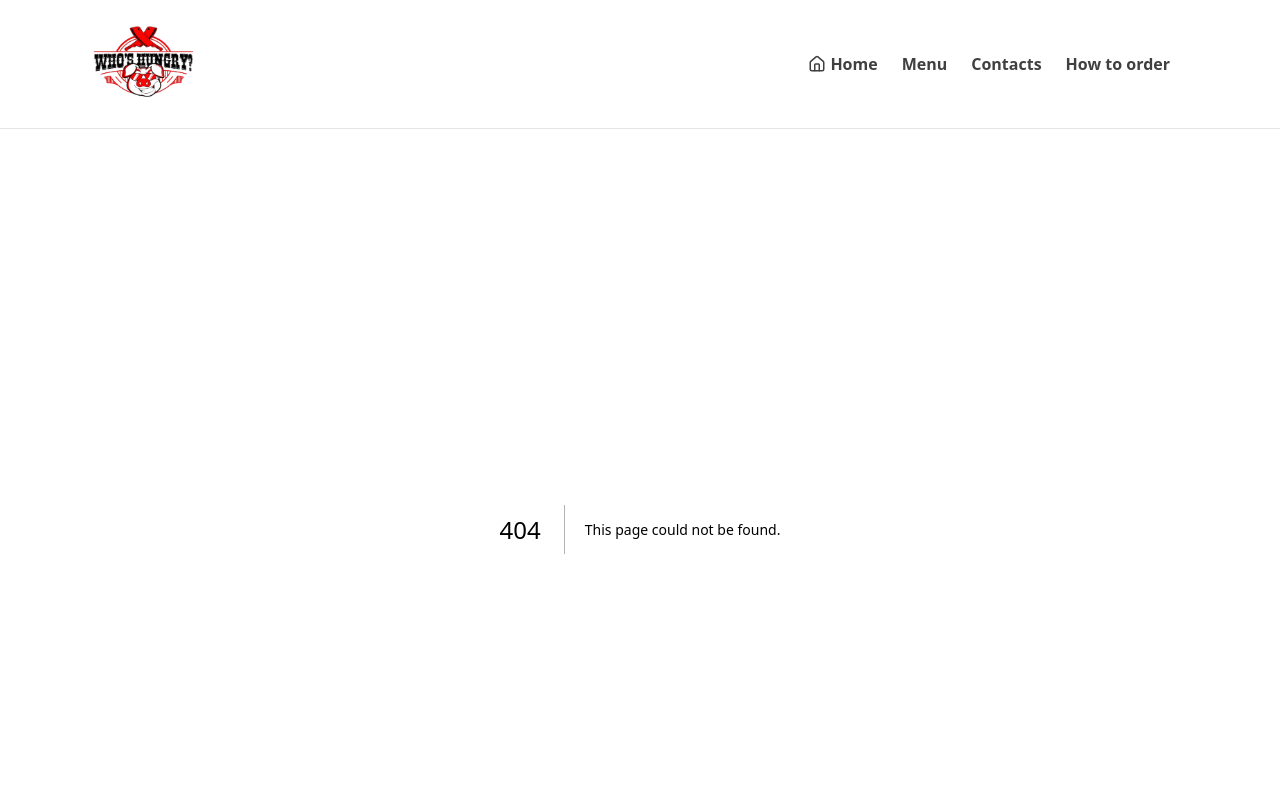
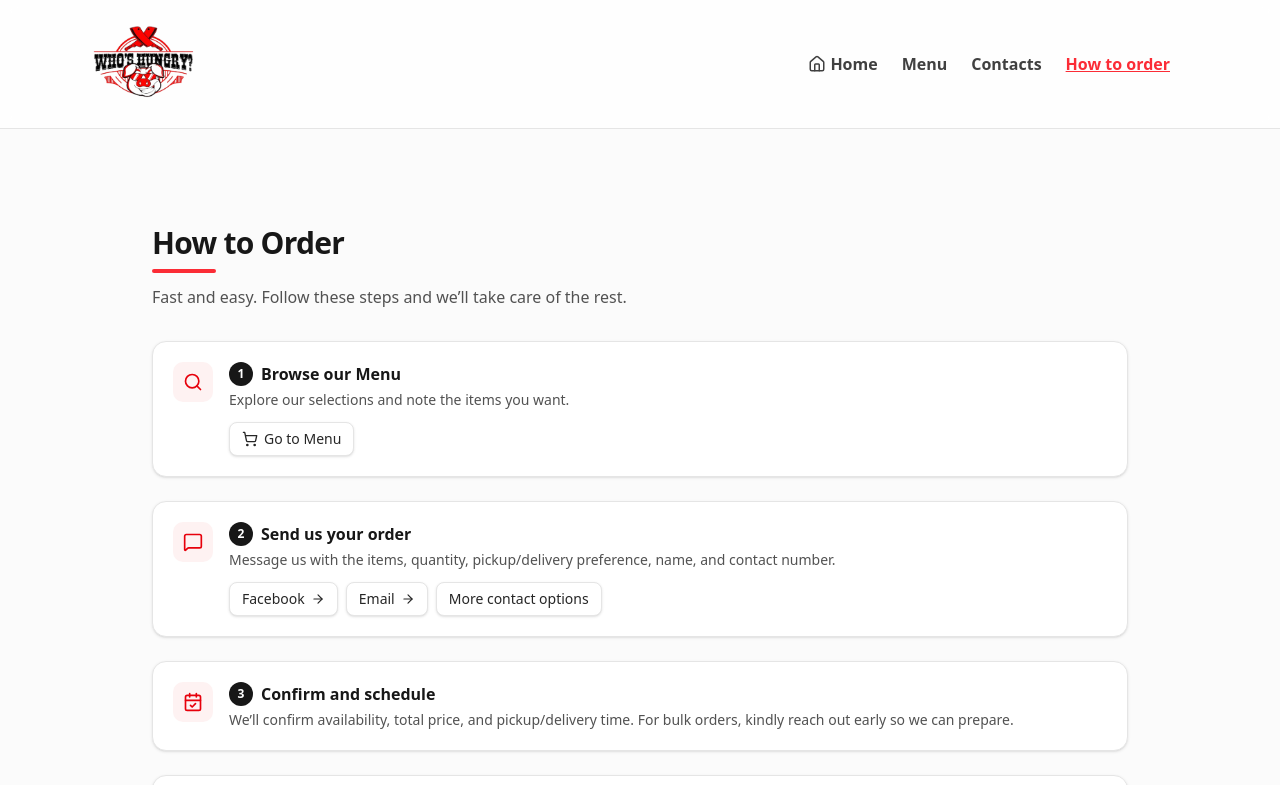
Before and after one commit to marlonpondavilla/whoshungry, a Next.js app: page /how-to-order in a window 1280 px wide. Before the commit this address had no page. Shown: the top 785 px of the page. Built offline with nearby package versions, Linux system fonts and the light colour scheme.

Commit message:
feat: add How to Order page and update header links to include it fix: update contact name in ContactsPage component refactor: modify Home component title for clarity chore: update build tasks in VSCode configuration

```diff
--- a/app/contacts/page.tsx
+++ b/app/contacts/page.tsx
@@ -77,7 +77,7 @@ export default function ContactsPage() {
             </div>
             <div className="flex-1 min-w-0">
               <div className="font-medium text-neutral-800">Messenger</div>
-              <div className="truncate text-sm text-neutral-600">Marvin Reyes</div>
+              <div className="truncate text-sm text-neutral-600">Patrick Reyes</div>
             </div>
           </div>
         </div>
--- /dev/null
+++ b/app/how-to-order/page.tsx
@@ -0,0 +1,140 @@
+import Link from 'next/link';
+import RevealSection from '@/components/reveal-section';
+import {
+  ShoppingCart,
+  Search,
+  MessageSquare,
+  CalendarCheck,
+  Wallet,
+  ArrowRight,
+} from 'lucide-react';
+
+export const metadata = {
+  title: "How to Order | Who's Hungry?",
+  description: 'Simple steps to place your order with us.',
+};
+
+export default function HowToOrderPage() {
+  return (
+    <div className="min-h-screen text-neutral-900 mt-8">
+      <RevealSection className="mx-auto max-w-5xl px-4 sm:px-6 py-12 sm:py-16">
+        <div className="max-w-3xl">
+          <h1 className="text-2xl sm:text-3xl font-semibold tracking-tight">How to Order</h1>
+          <div className="mt-2 h-1 w-16 rounded-full bg-red-500" />
+          <p className="mt-3 text-neutral-600">
+            Fast and easy. Follow these steps and we’ll take care of the rest.
+          </p>
+        </div>
+
+        <div className="mt-8 grid grid-cols-1 gap-4 sm:gap-6">
+          {/* Step 1 */}
+          <div className="group flex items-start gap-4 rounded-xl border border-neutral-200 bg-white p-5 shadow-sm transition-all hover:-translate-y-0.5 hover:shadow-md">
+            <div className="flex size-10 shrink-0 items-center justify-center rounded-lg bg-red-50 text-red-600">
+              <Search size={20} />
+            </div>
+            <div className="flex-1 min-w-0">
+              <div className="flex items-center gap-2">
+                <span className="inline-flex h-6 w-6 items-center justify-center rounded-full bg-neutral-900 text-white text-xs font-semibold">
+                  1
+                </span>
+                <h2 className="font-semibold text-neutral-900">Browse our Menu</h2>
+              </div>
+              <p className="mt-1 text-sm text-neutral-600">
+                Explore our selections and note the items you want.
+              </p>
+              <div className="mt-3">
+                <Link
+                  href="/menu"
+                  className="inline-flex items-center rounded-md border border-neutral-200 bg-white px-3 py-1.5 text-sm font-medium text-neutral-800 shadow-sm transition-colors hover:bg-red-50"
+                >
+                  <ShoppingCart size={16} className="mr-1.5" /> Go to Menu
+                </Link>
+              </div>
+            </div>
+          </div>
+
+          {/* Step 2 */}
+          <div className="group flex items-start gap-4 rounded-xl border border-neutral-200 bg-white p-5 shadow-sm transition-all hover:-translate-y-0.5 hover:shadow-md">
+            <div className="flex size-10 shrink-0 items-center justify-center rounded-lg bg-red-50 text-red-600">
+              <MessageSquare size={20} />
+            </div>
+            <div className="flex-1 min-w-0">
+              <div className="flex items-center gap-2">
+                <span className="inline-flex h-6 w-6 items-center justify-center rounded-full bg-neutral-900 text-white text-xs font-semibold">
+                  2
+                </span>
+                <h2 className="font-semibold text-neutral-900">Send us your order</h2>
+              </div>
+              <p className="mt-1 text-sm text-neutral-600">
+                Message us with the items, quantity, pickup/delivery preference, name, and contact
+                number.
+              </p>
+              <div className="mt-3 flex flex-wrap items-center gap-2">
+                <Link
+                  href="https://www.facebook.com/whoshungryyyy"
+                  target="_blank"
+                  rel="noopener noreferrer"
+                  className="inline-flex items-center rounded-md border border-neutral-200 bg-white px-3 py-1.5 text-sm font-medium text-neutral-800 shadow-sm transition-colors hover:bg-red-50"
+                >
+                  Facebook <ArrowRight size={14} className="ml-1.5" />
+                </Link>
+                <Link
+                  href="https://mail.google.com/mail/?view=cm&fs=1&to=Whoshungry@gmail.com"
+                  target="_blank"
+                  rel="noopener noreferrer"
+                  className="inline-flex items-center rounded-md border border-neutral-200 bg-white px-3 py-1.5 text-sm font-medium text-neutral-800 shadow-sm transition-colors hover:bg-red-50"
+                >
+                  Email <ArrowRight size={14} className="ml-1.5" />
+                </Link>
+                <Link
+                  href="/contacts"
+                  className="inline-flex items-center rounded-md border border-neutral-200 bg-white px-3 py-1.5 text-sm font-medium text-neutral-800 shadow-sm transition-colors hover:bg-red-50"
+                >
+                  More contact options
+                </Link>
+              </div>
+            </div>
+          </div>
+
+          {/* Step 3 */}
+          <div className="group flex items-start gap-4 rounded-xl border border-neutral-200 bg-white p-5 shadow-sm transition-all hover:-translate-y-0.5 hover:shadow-md">
+            <div className="flex size-10 shrink-0 items-center justify-center rounded-lg bg-red-50 text-red-600">
+              <CalendarCheck size={20} />
+            </div>
+            <div className="flex-1 min-w-0">
+              <div className="flex items-center gap-2">
+                <span className="inline-flex h-6 w-6 items-center justify-center rounded-full bg-neutral-900 text-white text-xs font-semibold">
+                  3
+                </span>
+                <h2 className="font-semibold text-neutral-900">Confirm and schedule</h2>
+              </div>
+              <p className="mt-1 text-sm text-neutral-600">
+                We’ll confirm availability, total price, and pickup/delivery time. For bulk orders,
+                kindly reach out early so we can prepare.
+              </p>
+            </div>
+          </div>
+
+          {/* Step 4 */}
+          <div className="group flex items-start gap-4 rounded-xl border border-neutral-200 bg-white p-5 shadow-sm transition-all hover:-translate-y-0.5 hover:shadow-md">
+            <div className="flex size-10 shrink-0 items-center justify-center rounded-lg bg-red-50 text-red-600">
+              <Wallet size={20} />
+            </div>
+            <div className="flex-1 min-w-0">
+              <div className="flex items-center gap-2">
+                <span className="inline-flex h-6 w-6 items-center justify-center rounded-full bg-neutral-900 text-white text-xs font-semibold">
+                  4
+                </span>
+                <h2 className="font-semibold text-neutral-900">Pay and enjoy</h2>
+              </div>
+              <p className="mt-1 text-sm text-neutral-600">
+                Settle payment upon pickup or delivery, then enjoy your food. Thank you for
+                supporting local!
+              </p>
+            </div>
+          </div>
+        </div>
+      </RevealSection>
+    </div>
+  );
+}
--- a/app/page.tsx
+++ b/app/page.tsx
@@ -55,9 +55,7 @@ export default function Home() {
           {/* Themed panel with subtle accent */}
           <div className="relative rounded-2xl border border-neutral-200 bg-white/70 backdrop-blur-sm shadow-sm p-6 sm:p-8 overflow-hidden">
             <div className="max-w-3xl">
-              <h2 className="text-2xl sm:text-3xl font-semibold tracking-tight">
-                Cravings Start Here
-              </h2>
+              <h2 className="text-2xl sm:text-3xl font-semibold tracking-tight">For Bulk Orders</h2>
               <div className="mt-2 h-1 w-16 rounded-full bg-red-500" />
               <p className="mt-3 text-neutral-600">
                 Discover our mouthwatering comfort food made with love.
--- a/components/header.tsx
+++ b/components/header.tsx
@@ -19,7 +19,7 @@ const Header = () => {
   const activeHome = pathname === '/';
   const activeMenu = pathname.startsWith('/menu');
   const activeContacts = pathname.startsWith('/contacts');
-  const activeTest = pathname.startsWith('/test');
+  const activeHowTo = pathname.startsWith('/how-to-order');
   const desktopLinkBase =
     'font-semibold text-base hover:underline hover:scale-[1.03] transition-transform duration-200';
   const mobileLinkBase = 'block rounded-md px-3 py-2 hover:bg-neutral-100';
@@ -64,9 +64,9 @@ const Header = () => {
               Contacts
             </Link>
             <Link
-              href="/test"
-              aria-current={activeTest ? 'page' : undefined}
-              className={`group ${desktopLinkBase} ${activeTest ? 'text-red-500 underline' : 'text-neutral-700'}`}
+              href="/how-to-order"
+              aria-current={activeHowTo ? 'page' : undefined}
+              className={`group ${desktopLinkBase} ${activeHowTo ? 'text-red-500 underline' : 'text-neutral-700'}`}
             >
               <div className="flex justify-center items-center">
                 How to order
@@ -134,9 +134,9 @@ const Header = () => {
             </li>
             <li>
               <Link
-                href="/test"
-                aria-current={activeTest ? 'page' : undefined}
-                className={`group ${mobileLinkBase} ${activeTest ? 'text-red-500' : ''}`}
+                href="/how-to-order"
+                aria-current={activeHowTo ? 'page' : undefined}
+                className={`group ${mobileLinkBase} ${activeHowTo ? 'text-red-500' : ''}`}
                 onClick={() => setOpen(false)}
               >
                 <div className="flex items-center">
```
